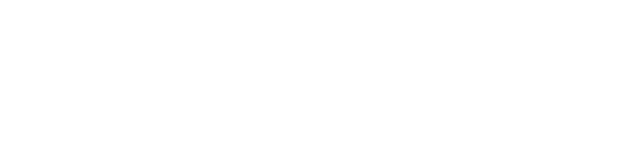
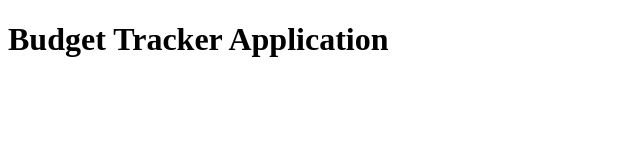
Before and after one commit to pasapavlovic68-cpu/budget-tracker, a plain HTML site: page index.html in a window 1280 px wide. Shown: the whole page, without its empty margins (0-640 px from the left). Drawn offline with Linux system fonts and the light colour scheme.

Commit message:
Update index.html to include viewport-fit meta tag and safe area CSS padding, maintaining existing functionality.

```diff
--- a/index.html
+++ b/index.html
@@ -1,20 +1,13 @@
 <!DOCTYPE html>
-<html lang="en" style="background: linear-gradient(...)">
+<html lang="en">
 <head>
     <meta charset="UTF-8">
-    <meta name="viewport" content="width=device-width, initial-scale=1.0, viewport-fit=cover">
+    <meta name="viewport" content="width=device-width, initial-scale=1, viewport-fit=cover">
     <title>Budget Tracker</title>
-    <style>
-        body {
-            min-height: 100vh;
-            padding-top: env(safe-area-inset-top);
-            padding-bottom: env(safe-area-inset-bottom);
-            margin: 0;
-            /* Other styling... */
-        }
-    </style>
+    <link rel="stylesheet" href="styles.css">
 </head>
-<body>
-    <!-- Content goes here -->
+<body style="padding-top: env(safe-area-inset-top); padding-bottom: env(safe-area-inset-bottom);">
+    <h1>Budget Tracker Application</h1>
+    <script src="script.js"></script>
 </body>
 </html>
```
